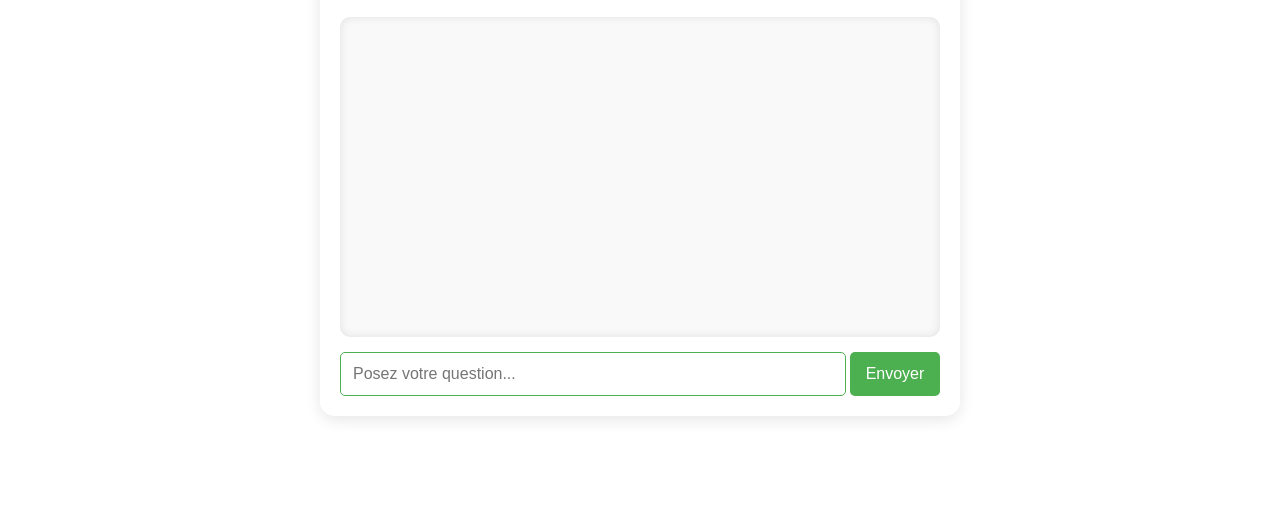
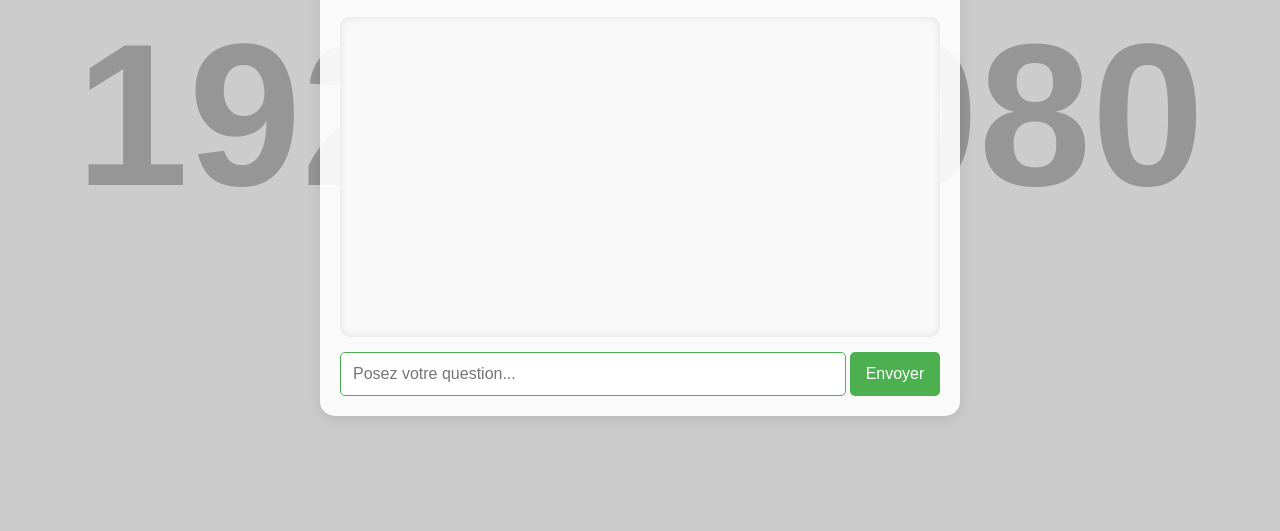
Before and after one commit to ragnaar12/HBA-AI, a plain HTML site: page index.html in a window 1280 px wide. Shown: the part 269-800 px from the top of the page. Drawn offline with Linux system fonts and the light colour scheme; placeholder pictures from the web are drawn by us.

Commit message:
Update hba.css

```diff
--- a/hba.css
+++ b/hba.css
@@ -11,7 +11,7 @@ body {
   justify-content: center;
   align-items: center;
   height: 100vh;
-  background-image: url(images.jpg); /* Remplacez par le chemin de votre image */
+  background-image: url(Bureau/hba siteweb/images.jpg); /* Remplacez par le chemin de votre image */
   background-size: cover; /* L'image couvrira toute la zone */
   background-position: center; /* L'image sera centrée */
   background-attachment: fixed; /* L'image restera fixe lorsqu'on fait défiler la page */
```
